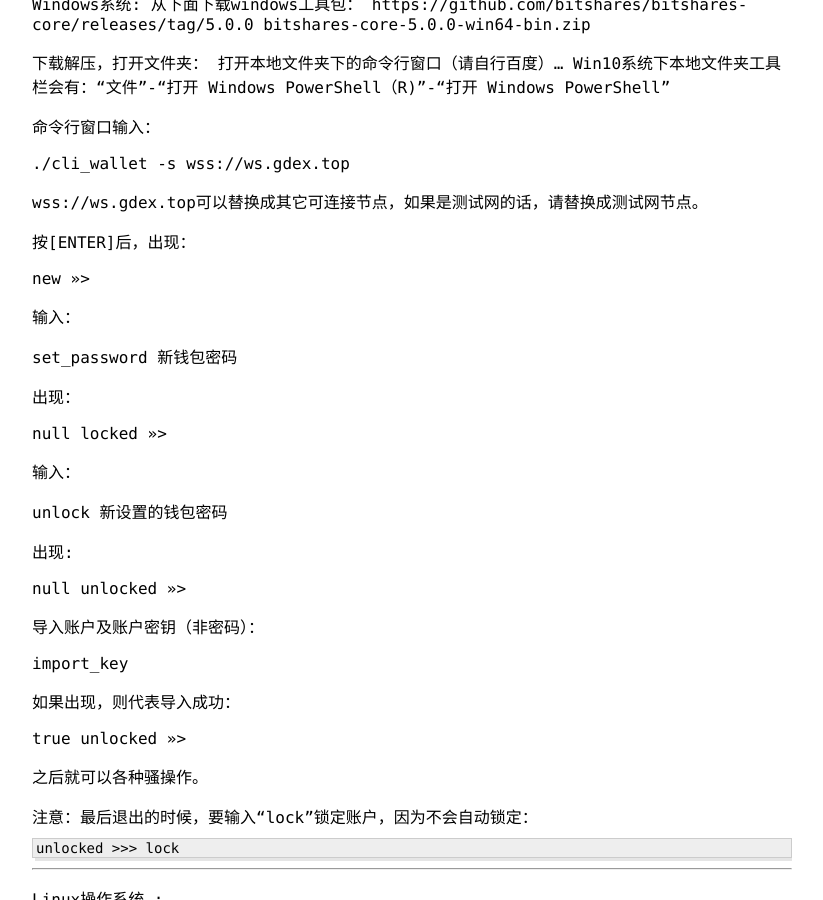
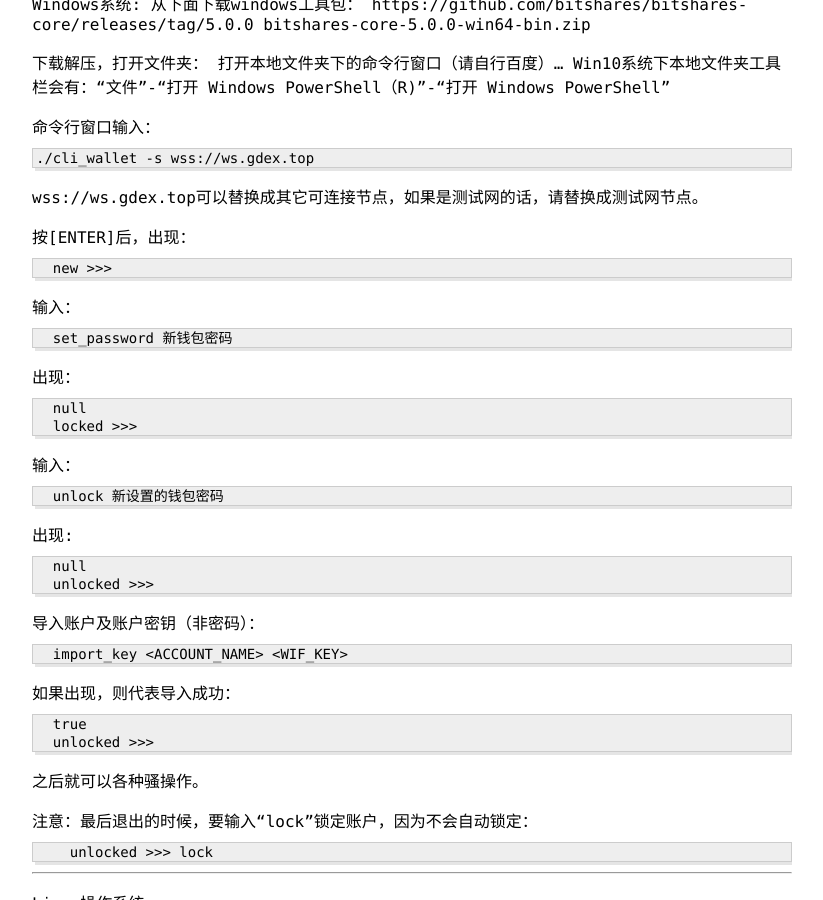
Before and after one commit to shulthz/shulthz.github.io, a Jekyll site: the page built from _posts/2020-08-06-简易cli_wallet命令行钱包的教程.markdown, in a window 1280 px wide and 900 px high, scrolled down 277 px. Shown: the whole window, without its empty margins (228-1051 px from the left). Built offline with Jekyll 4.4.1, drawn with Linux system fonts in a browser that asks for light colours.

````diff
--- a/_posts/2020-08-06-简易cli_wallet命令行钱包的教程.markdown
+++ b/_posts/2020-08-06-简易cli_wallet命令行钱包的教程.markdown
@@ -21,49 +21,49 @@ bitshares-core-5.0.0-win64-bin.zip
 Win10系统下本地文件夹工具栏会有：“文件”-“打开 Windows PowerShell（R)"-"打开 Windows PowerShell"
 
 命令行窗口输入：
-
-   ./cli_wallet -s wss://ws.gdex.top
-
+```
+./cli_wallet -s wss://ws.gdex.top
+```
 wss://ws.gdex.top可以替换成其它可连接节点，如果是测试网的话，请替换成测试网节点。
 
 按[ENTER]后，出现：
-
+```
   new >>>
-
+```
 输入：
-
+ ```
   set_password 新钱包密码
-
+ ```
 出现：
-
+```
   null
   locked >>>
-
+ ```
 输入：
-
+ ```
   unlock 新设置的钱包密码
-
+ ```
 出现:
-
+ ```
   null
   unlocked >>>
-
+ ```
 导入账户及账户密钥（非密码）：
-
+ ```
   import_key <ACCOUNT_NAME> <WIF_KEY>
-
+ ```
 如果出现，则代表导入成功：
-
+ ```
   true
   unlocked >>>
-
+ ```
 之后就可以各种骚操作。
 
 
 注意：最后退出的时候，要输入“lock”锁定账户，因为不会自动锁定：
-
+```
     unlocked >>> lock
-
+```
 
 
 
````
